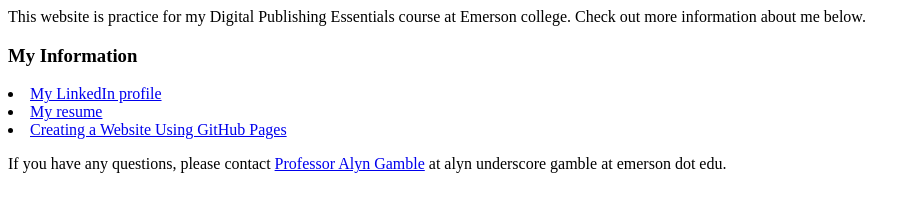
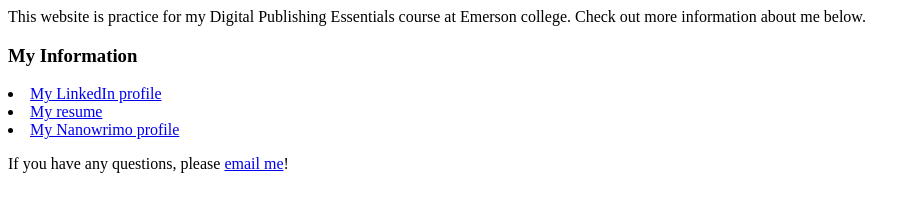
Before and after one commit to tessrossi/tessrossi, a plain HTML site: page index.html in a window 1280 px wide. Shown: the whole page, without its empty margins (0-920 px from the left). Drawn offline with Linux system fonts and the light colour scheme.

Commit message:
Update index.html

```diff
--- a/index.html
+++ b/index.html
@@ -10,8 +10,8 @@ This website is practice for my Digital Publishing Essentials course at Emerson
 	<h3>My Information</h3>
 <li><a href="https://www.linkedin.com/in/tess-rossi/">My LinkedIn profile</a></li>
 <li><a href="https://tessrossi.github.io/resume.html">My resume</a></li>
-<li><a href="https://profgamble.github.io/create-a-site.html">Creating a Website Using GitHub Pages</a></li>
+<li><a href="https://nanowrimo.org/participants/galaxybrainwriting">My Nanowrimo profile</a></li>
 </p>
-If you have any questions, please contact <a href="https://sites.google.com/view/agamble">Professor Alyn Gamble</a> at alyn underscore gamble at emerson dot edu.
+If you have any questions, please <a href="mailto:tess_rossi@emerson.edu">email me</a>!
 </body>
 </html>
```
